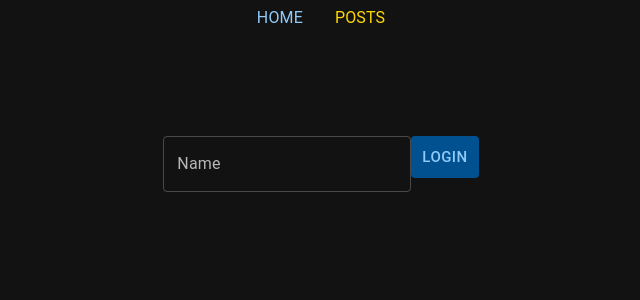
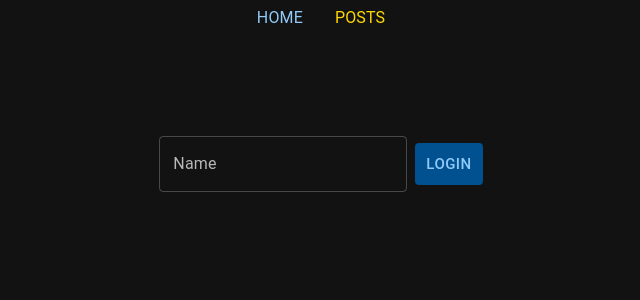
Before and after one commit to jasoncsmith/NextJs-Typescript-Auth-Redirect-Demo, a Next.js app: page /posts in a window 1280 px wide. Shown: the top 300 px of the page, without its empty margins (319-959 px from the left). Built offline with nearby package versions, Linux system fonts and the light colour scheme.

Commit message:
mui override

```diff
--- a/components/login.module.css
+++ b/components/login.module.css
@@ -12,7 +12,8 @@
 }
 
 .btnSubmit {
-    margin: 7px 0 0 8px;
+    margin: 7px 0 0 8px !important;
+    /* override mui */
 }
 
 .title {
```
